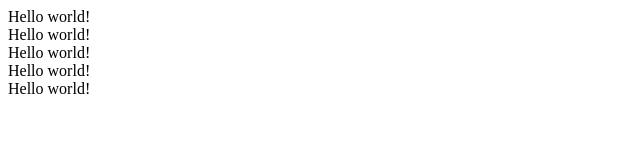
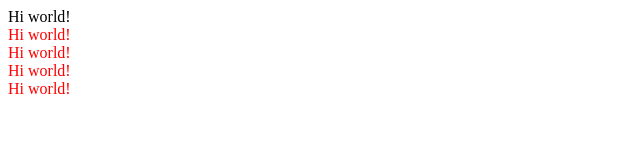
Before and after one commit to YoungBom/FRONTEND-STUDY, a plain HTML site: page 01_starter/index.html in a window 1280 px wide. Shown: the whole page, without its empty margins (0-640 px from the left). Drawn offline with Linux system fonts and the light colour scheme.

Commit message:
8월 11일자 찐 최종

```diff
--- a/01_starter/index.html
+++ b/01_starter/index.html
@@ -14,16 +14,18 @@
   <meta charset="UTF-8">
   <meta name="viewport" content="width=device-width, initial-scale=1.0">
   <title>Document</title>
+
+  <link rel="stylesheet" href="./main.css">
 </head>
 
 <body>
   <!-- 정리된 코드 만들기(alt + shift + f): 코드 정렬 기능인데 개인적으로 권장X -->
-  <span>Hello world!</span>
-  <div>Hello world!</div>
-  <div>Hello world!</div>
-  <div>Hello world!</div>
+  <span>Hi world!</s>
+  <div>Hi world!</div>
+  <div>Hi world!</div>
+  <div>Hi world!</div>
   <div>
-    Hello world!</div>
+    Hi world!</div>
   <!-- 태그 이름을 한 번에 변경하기(기본 설정 -> linked editing) -->
 
   <!-- 브라우저에 출력하기(Extensions -> live server 설치) -->
--- /dev/null
+++ b/01_starter/main.css
@@ -0,0 +1,3 @@
+div{
+  color: red;
+}
```
Also changed, not shown: 02_test/index.html (added, +33 -0 lines), main.css (deleted).
